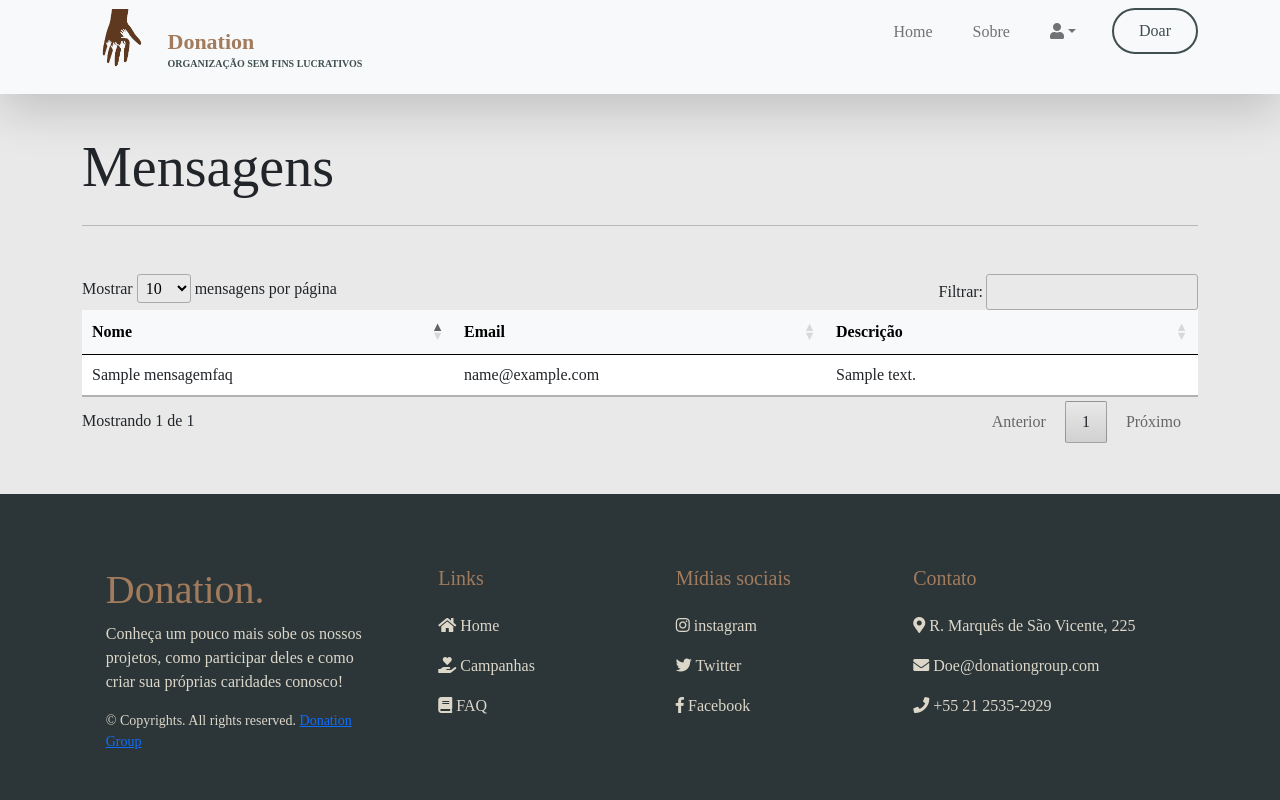
After one commit to Levis33/progweb-2, a Django app: page /mensagens/ in a window 1280 px wide. The commit adds this page. Run offline with Django 4.2, Linux system fonts and the light colour scheme; a user stored in the database is signed in; tables that the repository leaves empty hold one stand-in row (values such as "Sample post"); some libraries are stand-ins or nearby versions.

Commit message:
mensagens FAQ

```diff
--- a/donation/project/forms.py
+++ b/donation/project/forms.py
@@ -1,6 +1,6 @@
 from django import forms
 from django.contrib.auth.models import User
-from project.models import Usuario, Campanha
+from project.models import Usuario, Campanha, MensagemFAQ
 from django.core.exceptions import ValidationError
 from datetime import datetime
 from validate_docbr import CPF
@@ -59,7 +59,7 @@ class EditCampanhaForm(forms.ModelForm):
     bairro = forms.CharField(label='Bairro', max_length=70, required=True, widget=forms.TextInput(attrs={'class': 'form-control', 'id': 'campo_bairro'}))
     rua = forms.CharField(label='Rua', max_length=70, required=True, widget=forms.TextInput(attrs={'class': 'form-control', 'id': 'campo_rua'}))
     valor_necessario = forms.DecimalField(label='Valor Necessário', required=True, widget=forms.NumberInput(attrs={'class': 'form-control', 'id': 'campo_valor_necessario'}))
-    descricao = forms.CharField(label='Descrição', required=True, widget=forms.Textarea(attrs={'class': 'form-control', 'id': 'campo_descricao'}))
+    descricao = forms.CharField(label='Descrição',  max_length=100, required=True, widget=forms.Textarea(attrs={'class': 'form-control', 'id': 'campo_descricao'}))
     foto = forms.ImageField(label='Foto', required=True, widget=forms.FileInput(attrs={'class': 'form-control', 'id': 'campo_foto'}))
     finalizado = forms.BooleanField(label="Finalizar Evento", required=False, widget=forms.CheckboxInput(attrs={'class': 'form-check-input', 'id': 'campo_finalizar_evento'}))
 
@@ -128,3 +128,13 @@ class DoacaoForm(forms.Form):
         if not(CPF().validate(doc_teste)):
             raise ValidationError('CPF inválido')
         return doc_num
+
+
+class FAQform(forms.ModelForm):
+    email = forms.EmailField(required=True, max_length=254, widget=forms.EmailInput(attrs={'class': 'form-control'}), error_messages={'required': 'Por favor entre um email válido'})
+    descricao = forms.CharField(label='Descrição', max_length=200, required=True, widget=forms.Textarea(attrs={'class': 'form-control', 'id': 'campo_descricao'}))
+    nome = forms.CharField(required=True, widget=forms.TextInput(attrs={'class': 'form-control'}))
+
+    class Meta:
+        model = MensagemFAQ
+        fields = ['email', 'descricao', 'nome']
--- a/donation/project/urls.py
+++ b/donation/project/urls.py
@@ -4,6 +4,8 @@ from project import views
 urlpatterns = [
     path('', views.home, name='home'),
     path('faq/', views.faq, name='faq'),
+
+    path('mensagens/', views.mensagensFAQ, name='mensagensFAQ'),
 
     path('campanhas/', views.campanhas_ativas, name='campanhas'),
     path('gerenciarcampanhas/', views.gerenciar_campanhas, name='gerenciar_campanhas'),
--- a/donation/project/views.py
+++ b/donation/project/views.py
@@ -1,8 +1,8 @@
 from django.shortcuts import get_object_or_404, render, redirect
 from django.contrib.auth.decorators import login_required, permission_required
 from donation.decorators import group_required
-from project.models import Usuario, Campanha, Doacao
-from project.forms import  EditGerenciaUsuarioForm, CriarCampanhaForm, EditCampanhaForm, DoacaoForm
+from project.models import Usuario, Campanha, Doacao, MensagemFAQ
+from project.forms import  EditGerenciaUsuarioForm, CriarCampanhaForm, EditCampanhaForm, DoacaoForm, FAQform
 from django.db.models import Q, Sum
 import datetime
 from django.contrib import messages
@@ -36,8 +36,27 @@ def home(request):
     return render(request, 'home.html', context=context)
 
 def faq(request):
-    context = {}
-    return render(request, 'faq.html', context=context)
+    form = FAQform(request.POST or None)
+
+    if request.method == 'POST':
+
+        if form.is_valid():
+            form.save()
+            messages.success(request, f"{form.cleaned_data['nome']}, sua mensagem foi enviada com sucesso! ", extra_tags='alert-success')
+            return redirect('home')
+
+    context = {"form" : form}
+    return render(request, 'faq/faq.html', context=context)
+
+@login_required
+@group_required('Administrador')
+def mensagensFAQ(request):
+    mensagens = MensagemFAQ.objects.all().order_by('-id')
+
+    context = {
+        'mensagens': mensagens,
+    }
+    return render(request, 'faq/mensagens_faq.html', context=context)
 
 @login_required
 @group_required('Administrador')
--- a/donation/templates/base_generic.html
+++ b/donation/templates/base_generic.html
@@ -90,6 +90,7 @@
 
                             <li><a class="dropdown-item" href="{% url 'gerenciar_usuarios' %}">Gerenciar Usuários</a></li>
                             <li><a class="dropdown-item" href="{% url 'criarAdmin' %}">Criar Administrador</a></li>
+                            <li><a class="dropdown-item" href="{% url 'mensagensFAQ' %}">Mensagens FAQ</a></li>
                             {% endif %}
                             <form class="logout-link" action="{% url 'logout' %}" method="post">
                                 {% csrf_token %}
--- a/donation/templates/faq.html
+++ /dev/null
@@ -1,6 +0,0 @@
-{% extends 'base_generic.html' %}
-{% block title %} FAQ {% endblock %}
-{% load static %}
-{% block content %}
-
-{% endblock %}
--- /dev/null
+++ b/donation/templates/faq/mensagens_faq.html
@@ -0,0 +1,88 @@
+{% extends 'base_generic.html' %}
+{% block title %} Usuários {% endblock %}
+{% load static %}
+{% block content %}
+<style>th,td {
+    word-wrap: break-word;
+}
+
+table {
+    table-layout: fixed;
+    width: 100%;
+}
+
+#all {
+    width: 500px;
+}
+
+#tablediv {
+    max-width: 400px;
+    float: left;
+}</style>
+<div class="row justify-content-between align-items-end">
+    <div class="col-4">
+        <h1 class="mt-3 mb-2 display-4">
+            <strong>Mensagens</strong>
+        </h1>
+    </div>
+</div>
+<hr class="mb-5">
+<table id="tabela_mensagens" class="table">
+    <thead class="table-light">
+        <tr>
+            <th>Nome</th>
+            <th>Email</th>
+            <th>Descrição</th>
+        </tr>
+    </thead>
+    <tbody>
+        {% for mensagem in mensagens %}
+        <tr>
+            <td>{{ mensagem.nome }}</td>
+            <td>
+                {{ mensagem.email }}
+            </td>
+            <td >
+               {{mensagem.descricao}}
+            </td>
+        </tr>
+        {% endfor%}
+    </tbody>
+</table>
+
+
+
+<script>
+
+$(document).ready(function() {
+    $('#tabela_mensagens').DataTable({
+
+
+    // configurações das mensagens da tabela
+    "language": {
+      "lengthMenu": "Mostrar _MENU_ mensagens por página",
+      "zeroRecords": "Não achamos nenhuma entrada com esse filtro",
+      "info": "Mostrando _PAGE_ de _PAGES_",
+      "infoEmpty": "Não há mensagens com esse filtro",
+      "infoFiltered": "(filtrado de um total de _MAX_ mensagens)",
+      "paginate": {
+        "first": "Primeiro",
+        "last": "Último",
+        "next": "Próximo",
+        "previous": "Anterior",
+      },
+      "loadingRecords": "Carregando...",
+      "search": "Filtrar:",
+      "aria": {
+        "sortAscending": ": Ative para ordenar a coluna de forma ascendente",
+        "sortDescending": ": Ative para odenar a coluna de forma descendente"
+        }
+    },
+
+
+  });
+});
+
+</script>
+
+{% endblock %}
```
Also changed, not shown: donation/templates/faq/faq.html (added, +24 -0 lines).
